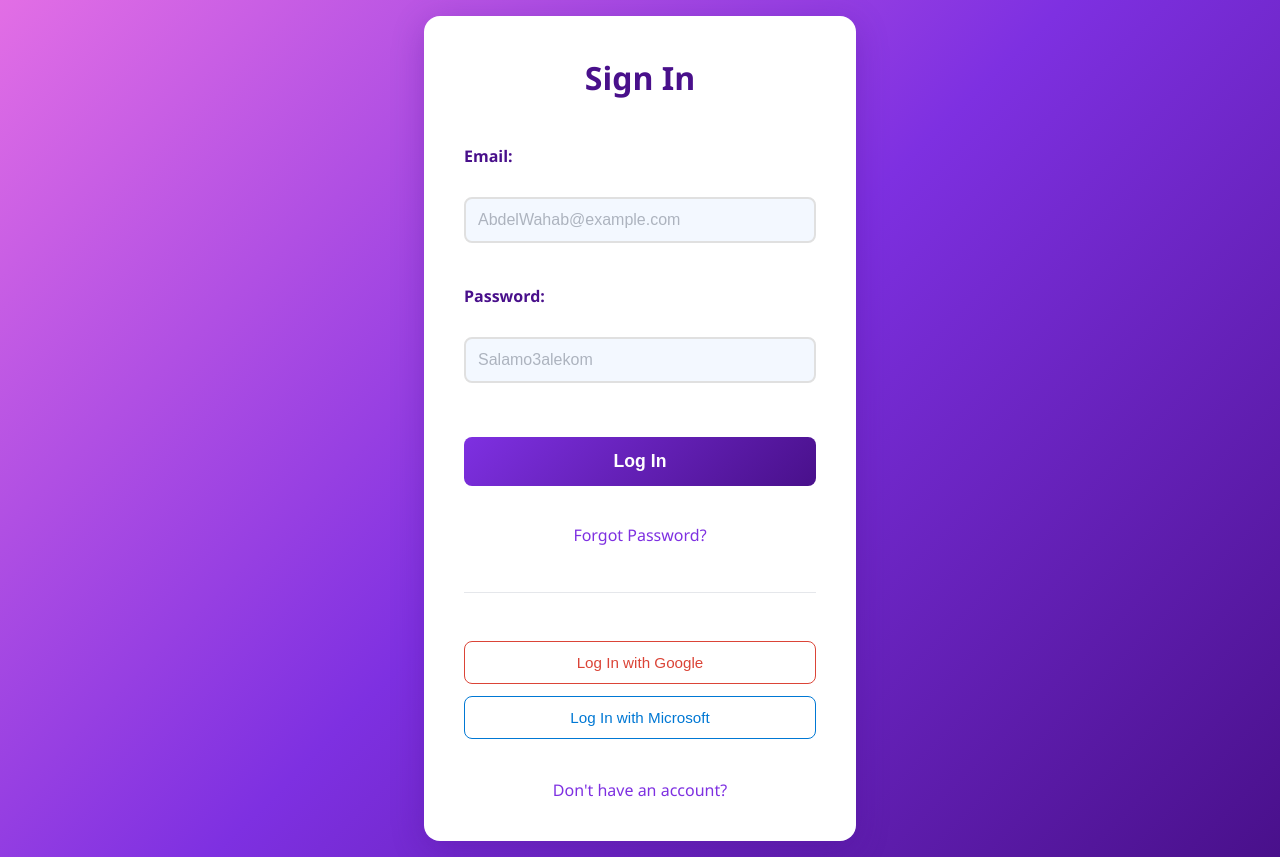
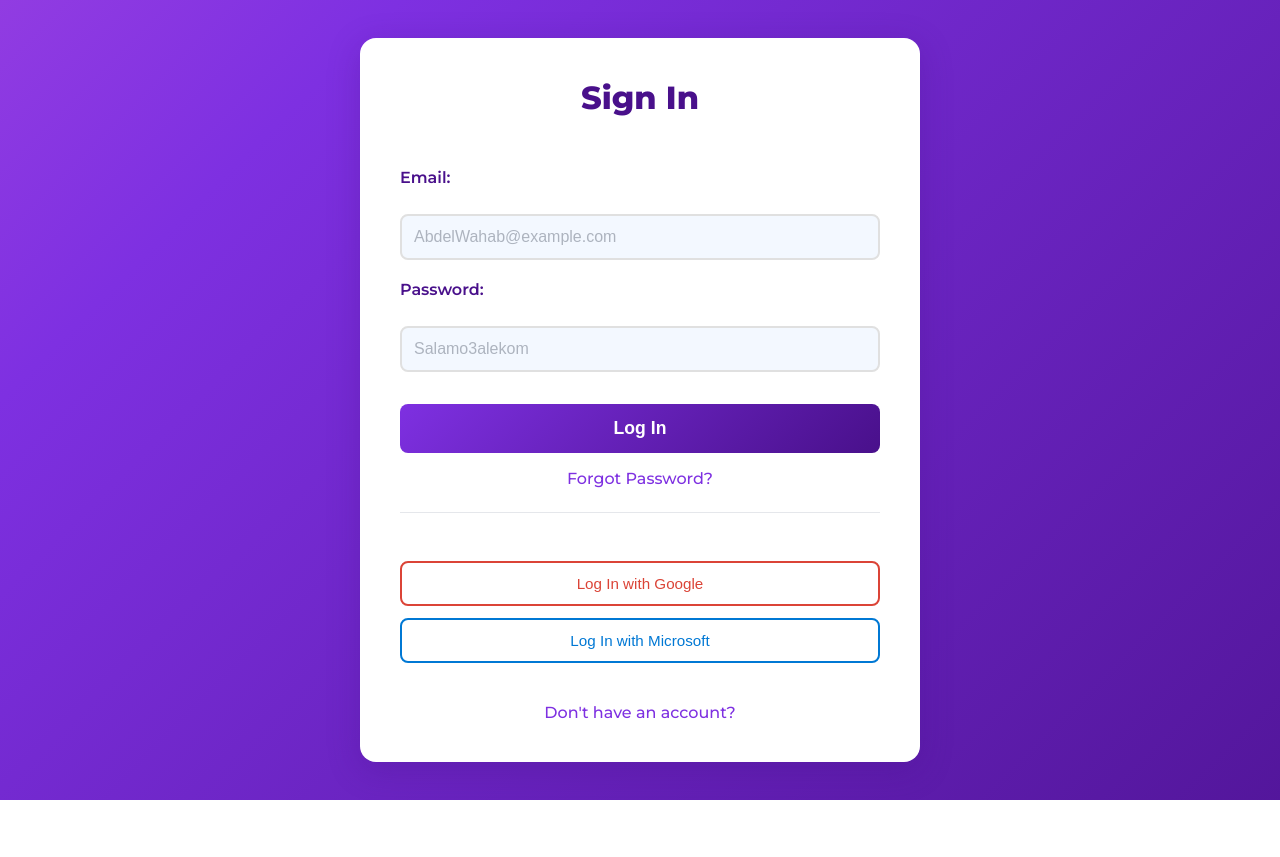
Before and after one commit to nelatawy/PlanchellaApp, an Angular app in the folder FrontEnd/planchella-app/: page /signin in a window 1280 px wide. After the commit the page ends 800 px from the top, so only its background shows below. Built offline with nearby package versions, Linux system fonts and the light colour scheme.

Commit message:
modified ui abit

```diff
--- a/FrontEnd/planchella-app/src/app/sign-in/sign-in.css
+++ b/FrontEnd/planchella-app/src/app/sign-in/sign-in.css
@@ -3,6 +3,8 @@
 }
 
 #registerContainer {
+  font-family: "Montserrat", sans-serif;
+
   border: none;
   display: flex;
   flex-direction: column;
@@ -21,14 +23,15 @@
   margin: 0 0 1.5rem 0;
   color: #49108B;
   font-size: 2rem;
-  font-weight: 700;
+  font-weight: 800;
 }
+
 
 #registerForm {
   display: flex;
   flex-direction: column;
   align-items: flex-start;
-  width: 22rem;
+  width: 30rem;
   padding: 0;
 }
 
@@ -44,7 +47,7 @@ label {
 }
 
 label:first-of-type {
-  margin-top: 0;
+  margin-top: 0.5rem;
 }
 
 input {
@@ -132,7 +135,7 @@ hr {
 .thirdParty {
   padding: 0.75rem 1rem;
   margin: 0;
-  border: 1.5px solid #D1D5DB;
+  border: 2px solid #D1D5DB;
   border-radius: 0.5rem;
   background-color: #FFFFFF;
   color: #374151;
--- a/FrontEnd/planchella-app/src/index.html
+++ b/FrontEnd/planchella-app/src/index.html
@@ -6,6 +6,9 @@
   <base href="/">
   <meta name="viewport" content="width=device-width, initial-scale=1">
   <link rel="icon" type="image/x-icon" href="favicon.ico">
+  <link rel="preconnect" href="https://fonts.googleapis.com">
+  <link rel="preconnect" href="https://fonts.gstatic.com" crossorigin>
+  <link href="https://fonts.googleapis.com/css2?family=Montserrat:ital,wght@0,100..900;1,100..900&display=swap" rel="stylesheet">
 </head>
 <body>
   <app-root></app-root>
--- a/FrontEnd/planchella-app/src/styles.css
+++ b/FrontEnd/planchella-app/src/styles.css
@@ -10,4 +10,21 @@ body {
   display: flex;
   flex-direction: column;
   padding: 1rem;
+  background-size: 200% 200%;
+  align-items: center;
+  justify-content: center;
+
+  animation: gradientAnimation 10s ease-in infinite ;
 }
+
+@keyframes gradientAnimation {
+  0% {
+    background-position: 0% 50%;
+  }
+  50% {
+    background-position: 100% 50%;
+  }
+  100% {
+    background-position: 0% 50%;
+  }
+}
```
Also changed, not shown: FrontEnd/planchella-app/src/app/sign-in/sign-in.html (+4 -4 lines), FrontEnd/planchella-app/public/logo.png (added).
